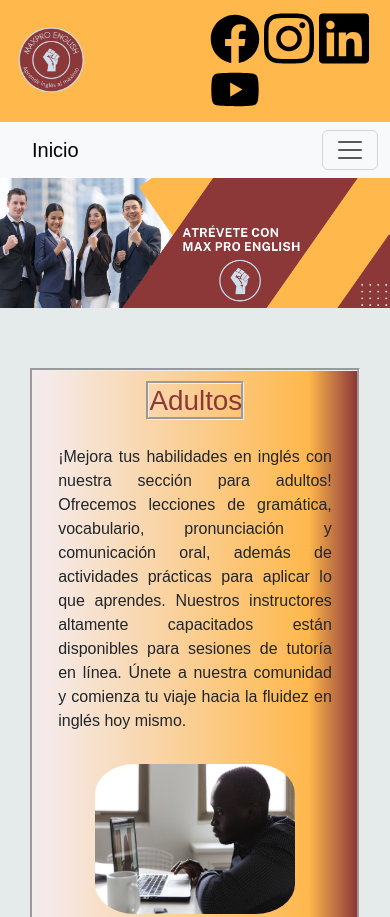
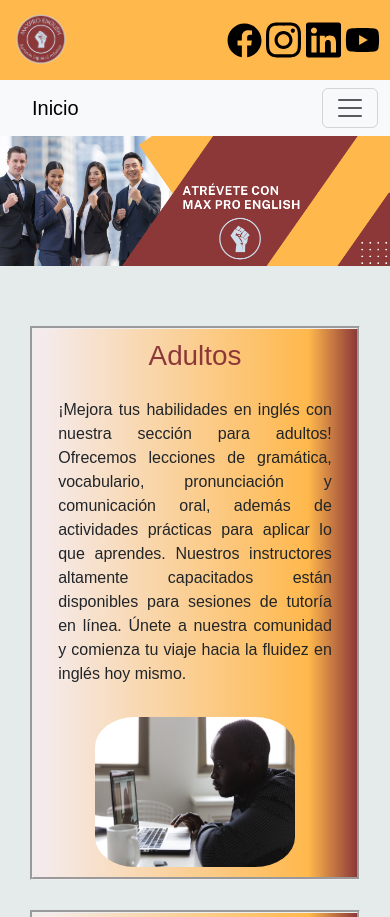
Before and after one commit to jocelynarayameza/proyectocoderhouse, a plain HTML site: page index.html in a window 390 px wide. Shown: the top 917 px of the page. Drawn offline with nearby package versions, Linux system fonts and the light colour scheme; a web font is replaced by a local one.

Commit message:
tercera version

```diff
--- a/css/estilo.css
+++ b/css/estilo.css
@@ -45,7 +45,7 @@
 }
 .titulocaja1{
     text-align: center;
-    border: groove;
+    border: none;
     width: 30%;
     margin: auto;
     margin-top: 10px;
@@ -325,6 +325,15 @@
     "contacto"
     "copyright";
     }
+    .video{
+        margin: 20px;
+    }
+    .redessociales img{
+        width: 35px;
+    }
+   .logoheader{
+    width: 150px;
+   }
 }
 
 .carousel{
--- a/index.html
+++ b/index.html
@@ -15,8 +15,8 @@
 <body>
     <header>
         <div class="redesheader">
-            <div> <img src="./multi/Logo Pro English.png" alt="logoheader" width="40%"></div>
-            <div>
+            <div class="logoheader"> <img src="./multi/Logo Pro English.png" alt="logoheader" width="40%"></div>
+            <div class="redessociales">
                 <a href="https://www.facebook.com/"><img src="./multi/facebook.svg" alt="logofb" width="50px"></a>
                 <a href="https://www.instagram.com/"><img src="./multi/instagram.svg" alt="logoig" width="50px"></a>
                 <a href="https://www.linkedin.com/"><img src="./multi/linkedin.svg" alt="logoli" width="50px"></a>
```
Also changed, not shown: pages/jovenes.html (+1 -1 lines).
